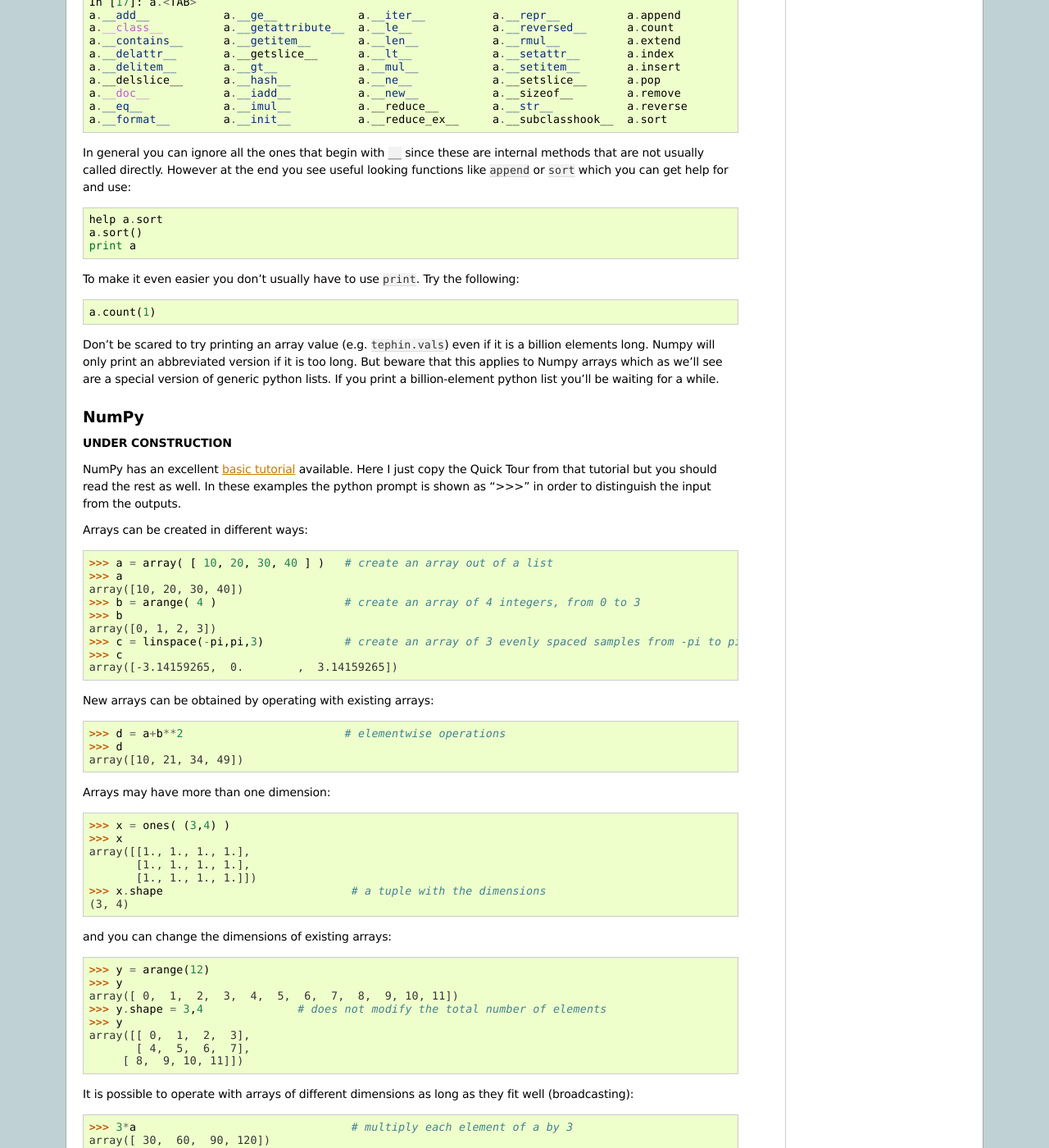
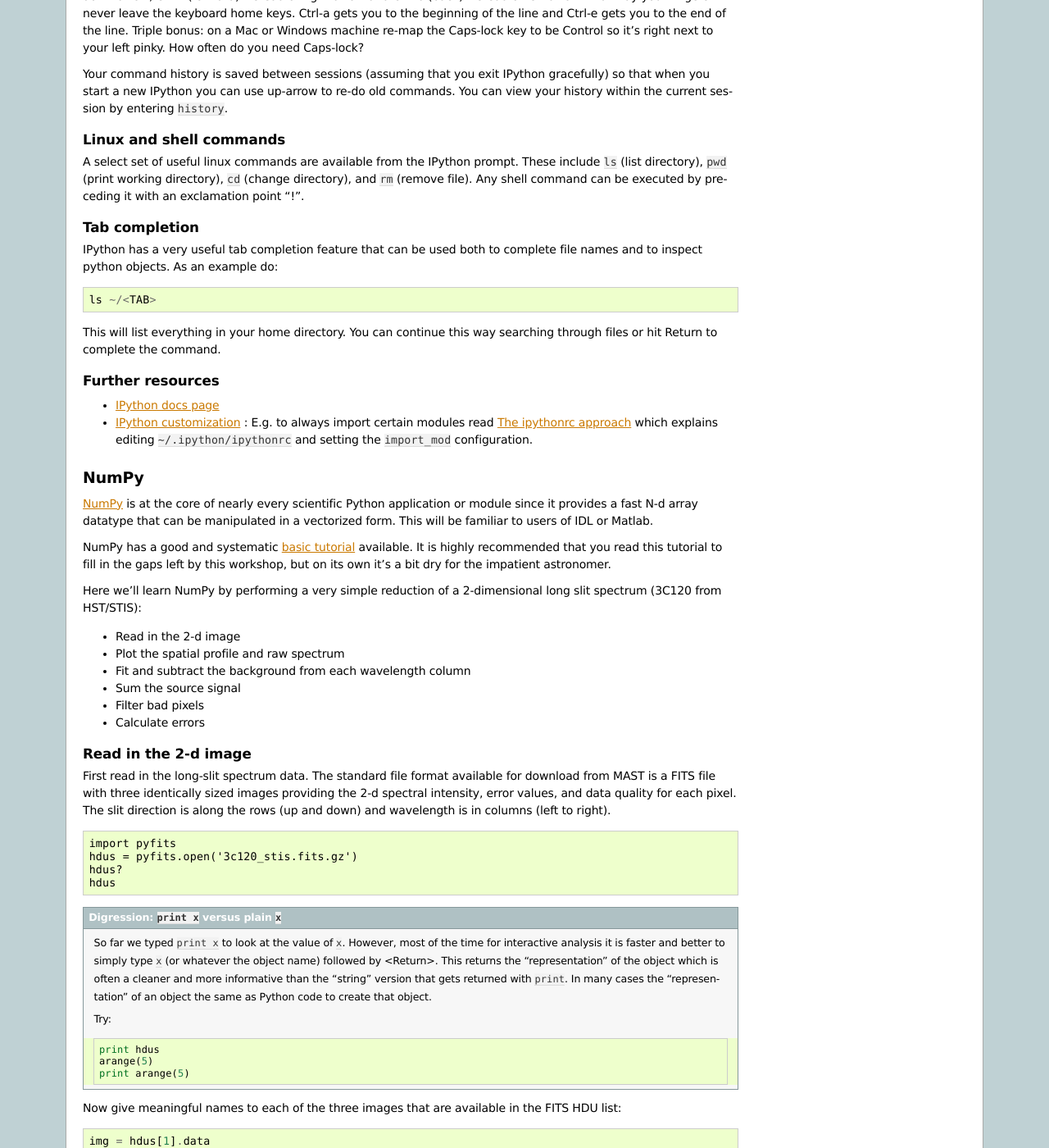
Before and after one commit to python4astronomers/python4astronomers, a Sphinx documentation site: the page built from source/core/core.rst, in a window 1280 px wide and 1400 px high, scrolled down 1320 px. Shown: the whole window at 82% size. Built offline with Sphinx 7.4.7, drawn with Linux system fonts in a browser that asks for light colours; formulas are drawn with MathJax 3; some of the changed text lies outside the part shown.

Commit message:
More work on core tools section

```diff
--- a/source/conf.py
+++ b/source/conf.py
@@ -97,7 +97,7 @@
 # Theme options are theme-specific and customize the look and feel of a theme
 # further.  For a list of options available for each theme, see the
 # documentation.
-# html_theme_options = {'nosidebar': True}
+html_theme_options = {'nosidebar': True}
 
 # Add any paths that contain custom themes here, relative to this directory.
 #html_theme_path = []
--- a/source/core/core.rst
+++ b/source/core/core.rst
@@ -1,14 +1,57 @@
 Core packages for analysis
 ===========================
 
+Workshop goals:
+
+- Learn the key features of IPython for interactive analysis
+- NumPy arrays
+
+  - Define arrays and perform common manipulations
+  - Basic array slicing
+  - Documentation and tutorials for further work
+
+- Python objects
+
+  - Understand the basic concept
+  - Know how to inspect an object and discover what it can do
+
+- Gain familiarity with tools available within the SciPy package
+- Develop a script that extracts a 1-d spectrum from a 2-d longslit image
+
+Setup
+-----
+
+Before getting started you need to get the example data and script files for
+the workshop.  Now that you have a working Python installation we can do this
+without worrying about details of the platform (e.g. linux has wget,
+Mac has curl, Windows does not have tar, etc etc).
+
+Change to your main Python for Astronomers working directory, start IPython
+("ipython -pylab") and enter::
+
+  import urllib2, tarfile
+  url = 'http://python4astronomers.github.com/core/core_examples.tar'
+  tarfile.open(fileobj=urllib2.urlopen(url), mode='r|').extractall()
+  cd py4ast/core
+  ls
+
+Leave this IPython session open for the rest of the workshop.
+
+.. admonition:: Exercise (for the interested reader): How did that code above work?
+
+   Explain what's happening in each part of the previous code snippet to grab
+   the file at a URL and untar it.  Google on "python urllib2" and "python
+   tarfile" to find the relevant module docs.  Figure out how you would
+   use the ``tarfile`` module to create a tarfile.
+
 IPython
 ---------
-For interactive data analysis IPython has a special ``-pylab`` command line
-option which automatically imports elements of the Numpy and the Matplotlib
-environments.  This provides a Matlab-like environment allowing very simple
-and direct commands like::
 
-  % ipython -pylab
+As we saw in the Introduction and Installation workshops, for interactive data
+analysis IPython has a special ``-pylab`` command line option which
+automatically imports elements of the NumPy and the Matplotlib environments.
+This provides a Matlab-like environment allowing very simple and direct
+commands like::
 
   x = arange(0, 10, 0.2)
   y = sin(x)
@@ -62,61 +105,193 @@
 ^^^^^^^^^^^^^^^
 
 IPython has a very useful tab completion feature that can be used both to
-complete file names and to inspect python objects.  As a first example do::
+complete file names and to inspect python objects.  As an example do::
 
-  ls /proj/sot/ska/<TAB>
+  ls ~/<TAB>
 
-This will list everything that matches ``/proj/sot/ska``.  You can continue
+This will list everything in your home directory.  You can continue
 this way searching through files or hit Return to complete the command.
 
-Tab completion also works to inspect object attributes.  Every variable or
-constant in python is actually a object with a type and associated attributes
-and methods.  For instance try to create a list of 3 numbers::
+Further resources
+^^^^^^^^^^^^^^^^^^
 
-  a = [3, 1, 2, 4, 1]
-  print a
-  a.<TAB>
-
-This will show the available methods for ``a``::
-
-  In [17]: a.<TAB>
-  a.__add__           a.__ge__            a.__iter__          a.__repr__          a.append
-  a.__class__         a.__getattribute__  a.__le__            a.__reversed__      a.count
-  a.__contains__      a.__getitem__       a.__len__           a.__rmul__          a.extend
-  a.__delattr__       a.__getslice__      a.__lt__            a.__setattr__       a.index
-  a.__delitem__       a.__gt__            a.__mul__           a.__setitem__       a.insert
-  a.__delslice__      a.__hash__          a.__ne__            a.__setslice__      a.pop
-  a.__doc__           a.__iadd__          a.__new__           a.__sizeof__        a.remove
-  a.__eq__            a.__imul__          a.__reduce__        a.__str__           a.reverse
-  a.__format__        a.__init__          a.__reduce_ex__     a.__subclasshook__  a.sort
-
-In general you can ignore all the ones that begin with ``__`` since these are
-internal methods that are not usually called directly.  However at the end you
-see useful looking functions like ``append`` or ``sort`` which you can get help
-for and use::
-
-  help a.sort
-  a.sort()
-  print a
-
-To make it even easier you don't usually have to use ``print``.  Try the
-following::
-
-  a.count(1)
-
-Don't be scared to try printing an array value (e.g. ``tephin.vals``) even if
-it is a billion elements long.  Numpy will only print an abbreviated version if
-it is too long.  But beware that this applies to Numpy arrays which as we'll
-see are a special version of generic python lists.  If you print a
-billion-element python list you'll be waiting for a while.
+- `IPython docs page <http://ipython.github.com/ipython-doc/stable/html/index.html>`_
+- `IPython customization
+  <http://ipython.scipy.org/doc/rel-0.9.1/html/config/customization.html>`_ :
+  E.g. to always import certain modules read `The ipythonrc approach
+  <http://ipython.scipy.org/doc/rel-0.9.1/html/config/customization.html#the-ipythonrc-approach>`_
+  which explains editing ``~/.ipython/ipythonrc`` and setting the
+  ``import_mod`` configuration.
 
 NumPy
 -----
 
-**UNDER CONSTRUCTION**
+`NumPy`_ is at the core of nearly every scientific Python application or
+module since it provides a fast N-d array datatype that can be manipulated in a
+vectorized form.  This will be familiar to users of IDL or Matlab.
 
-NumPy has an excellent `basic tutorial
-<http://www.scipy.org/Tentative_NumPy_Tutorial>`_ available.  Here I just copy
+NumPy has a good and systematic `basic tutorial
+<http://www.scipy.org/Tentative_NumPy_Tutorial>`_ available.  It is highly
+recommended that you read this tutorial to fill in the gaps left by this
+workshop, but on its own it's a bit dry for the impatient astronomer.
+
+Here we'll learn NumPy by performing a very simple reduction of a
+2-dimensional long slit spectrum (3C120 from HST/STIS):
+
+- Read in the 2-d image
+- Plot the spatial profile and raw spectrum
+- Fit and subtract the background from each wavelength column
+- Sum the source signal
+- Filter bad pixels
+- Calculate errors
+
+.. Topics:
+   - Appending
+   - Median
+   - Making arrays
+   - diff between list and array
+   - vectorized ops (do a for loop)
+   - boolean masking / where
+   - scipy 2-d median filter
+
+Read in the 2-d image
+^^^^^^^^^^^^^^^^^^^^^^
+
+First read in the long-slit spectrum data.  The standard file format available
+for download from MAST is a FITS file with three identically sized images
+providing the 2-d spectral intensity, error values, and data quality for each
+pixel.  The slit direction is along the rows (up and down) and wavelength is in
+columns (left to right).
+::
+
+  import pyfits
+  hdus = pyfits.open('3c120_stis.fits.gz')
+  hdus?
+  hdus
+
+.. admonition:: Digression: ``print x`` versus plain ``x``
+
+  So far we typed ``print x`` to look at the value of ``x``.  However,
+  most of the time for interactive analysis it is faster and better to simply
+  type ``x`` (or whatever the object name) followed by <Return>.  This returns
+  the "representation" of the object which is often a cleaner and more
+  informative than the "string" version that gets returned with ``print``.  In
+  many cases the "representation" of an object the same as Python
+  code to create that object.
+
+  Try::
+
+    print hdus
+    arange(5)
+    print arange(5)
+
+Now give meaningful names to each of the three images that are available in the
+FITS HDU list::
+
+  img = hdus[1].data
+  err = hdus[2].data
+  dq = hdus[3].data
+
+Next have a look at the images using a super-simple image viewer that I wrote in
+about 50 lines of Python::
+
+  from imgview import ImgView
+  ImgView(img)
+
+.. admonition:: Exercise: View the error and data quality images
+
+  Bring up a viewer window for the other two images.  Play with the toolbar
+  buttons on the lower-left (hint: try the four on the right first, then
+  imagine a web browser for the three on the left).  Does the save button
+  work for you?
+
+Now discover a little bit about the images you have read in::
+
+  img?
+  help img
+  img.shape  # Get the shape of img
+  img.min()  # Call object method min with no arguments
+  img.argmax(axis=0)
+  figure()
+  hist(img.flatten(), bins=100, log=True)
+
+.. admonition:: Important Digression: Python Objects
+
+   Most things in Python are objects.  What does that mean?  What is an object?
+
+   Every constant, variable, or function in Python is actually a object with a
+   type and associated attributes and methods.  An *attribute* a property of
+   the object, for example ``img.shape``.  A *method* is a function
+   that the object provides, for example ``img.argmax(axis=0)`` or ``img.min()``.
+
+   Use tab completion in IPython to inspect objects and start to understand
+   attributes and methods.  To start off create a list of 4 numbers::
+
+     a = [3, 1, 2, 1]
+     a.<TAB>
+
+   This will show the available methods for ``a``::
+
+     In [17]: a.<TAB>
+     a.__add__           a.__ge__            a.__iter__          a.__repr__          a.append
+     a.__class__         a.__getattribute__  a.__le__            a.__reversed__      a.count
+     a.__contains__      a.__getitem__       a.__len__           a.__rmul__          a.extend
+     a.__delattr__       a.__getslice__      a.__lt__            a.__setattr__       a.index
+     a.__delitem__       a.__gt__            a.__mul__           a.__setitem__       a.insert
+     a.__delslice__      a.__hash__          a.__ne__            a.__setslice__      a.pop
+     a.__doc__           a.__iadd__          a.__new__           a.__sizeof__        a.remove
+     a.__eq__            a.__imul__          a.__reduce__        a.__str__           a.reverse
+     a.__format__        a.__init__          a.__reduce_ex__     a.__subclasshook__  a.sort
+
+   In general you can ignore all the ones that begin with ``__`` since these are
+   internal methods that are not usually called directly.  However at the end you
+   see useful looking functions like ``append`` or ``sort`` which you can get help
+   for and use::
+
+     a.sort
+     a.sort?
+     a.sort()
+     a
+
+.. tip:: Help
+
+   Remember that you can always get help on an object::
+
+     a = [3, 1, 2, 1]
+     help a
+     a?
+
+   Discuss difference between ? and help.
+
+   The ``help`` command gives help on the generic *class* of object ``a`` (e.g. a Python list or
+   NumPy array) as opposed to the specific contents of ``a``.  You will again see
+   a bunch of methods that start with ``__`` which you can ignore, but further
+   down you will see all the useful methods.
+
+   Generally ``print a`` or just ``a`` is the best way to learn about the specific
+   contents in an object.  Each object has methods for printing information about
+   itself, and depending on the class the print methods can be informative or not.
+
+
+Plot the spatial profile and raw spectrum
+^^^^^^^^^^^^^^^^^^^^^^^^^^^^^^^^^^^^^^^^^^
+
+::
+
+  spectrum = img.sum(axis=0)
+  profile = img.sum(axis=1)
+  figure()
+  plot(spectrum)
+  figure()
+  plot(profile)
+
+
+
+
+Other NumPy tidbits
+^^^^^^^^^^^^^^^^^^^^^
+
+Here I just copy
 the Quick Tour from that tutorial but you should read the rest as well.  In
 these examples the python prompt is shown as ">>>" in order to distinguish the
 input from the outputs.
--- /dev/null
+++ b/source/core/py4ast/core/imgview.py
@@ -0,0 +1,52 @@
+import numpy as np
+import matplotlib.pyplot as plt
+from matplotlib.widgets import Slider, Button
+from mpl_toolkits.axes_grid1 import make_axes_locatable
+
+class ImgView(object):
+    def __init__(self, img, fig_id=None, imin=None, imax=None):
+        self.fig = plt.figure(fig_id)
+        self.ax = self.fig.add_axes([0.1, 0.25, 0.8, 0.7])
+        self.fig.subplots_adjust(bottom=0.25)
+
+        axcolor = 'lightgoldenrodyellow'
+        self.axlo = self.fig.add_axes([0.15, 0.1, 0.65, 0.03], axisbg=axcolor)
+        self.axhi = self.fig.add_axes([0.15, 0.15, 0.65, 0.03], axisbg=axcolor)
+        self.axrefr = self.fig.add_axes([0.15, 0.05, 0.10, 0.03], axisbg=axcolor)
+
+        imsort = np.sort(img.flatten())
+        n = len(imsort)
+        if imin is None:
+            imin = imsort[int(n * 0.005)]
+        if imax is None:
+            imax = imsort[int(n * 0.995)]
+        self.slo = Slider(self.axlo, 'Scale min', imin, imax, valinit=imsort[int(n * 0.02)])
+        self.shi = Slider(self.axhi, 'Scale max', imin, imax, valinit=imsort[int(n * 0.98)])
+        self.brefr = Button(self.axrefr, 'Refresh')
+        self.slo.on_changed(self.update_slider)
+        self.shi.on_changed(self.update_slider)
+        self.brefr.on_clicked(self.refresh)
+        self.set_img(img)
+
+    def update_slider(self, val):
+        if self.shi.val <= self.slo.val:
+            self.shi.set_val(self.slo.val + 1)
+        self.imgplt.set_clim(self.slo.val, self.shi.val)
+        self.fig.canvas.draw()
+
+    def set_img(self, img=None):
+        if img is not None:
+            self.img = img
+        self.ax.set_xlim(0, self.img.shape[1]-1)
+        self.ax.set_ylim(0, self.img.shape[0]-1)
+        self.imgplt = self.ax.imshow(self.img, vmin=self.slo.val, vmax=self.shi.val,
+                                     cmap='hot', origin='lower',
+                                     interpolation='nearest')
+        self.imgplt.set_cmap('hot')
+        divider = make_axes_locatable(self.ax)
+        cax = divider.append_axes("right", size="5%", pad=0.05)
+        self.fig.colorbar(self.imgplt, cax=cax)
+        self.fig.canvas.draw()
+
+    def refresh(self, event=None):
+        self.set_img()
--- /dev/null
+++ b/source/core/py4ast/core/spec_extract.py
@@ -0,0 +1,21 @@
+import pyfits
+
+hdus = pyfits.open('3c120_stis.fits.gz')
+img = hdus[1].data
+err = hdus[2].data
+dq = hdus[3].data
+
+from imgview import ImgView
+ImgView(img)
+ImgView(err)
+ImgView(dq)
+
+spectrum = img.sum(axis=0)
+profile = img.sum(axis=1)
+figure()
+plot(spectrum)
+figure()
+plot(profile)
+
+plot(img[:, 205])
+plot(
--- a/source/index.rst
+++ b/source/index.rst
@@ -11,12 +11,12 @@
 Contents:
 
 .. toctree::
-   :maxdepth: 2
+   :maxdepth: 1
 
    intro/intro
    installation/installation
+   core/core
 
-..   core/core
 ..   plotting/plotting
 ..   files/files
 ..   fitting/fitting
```
